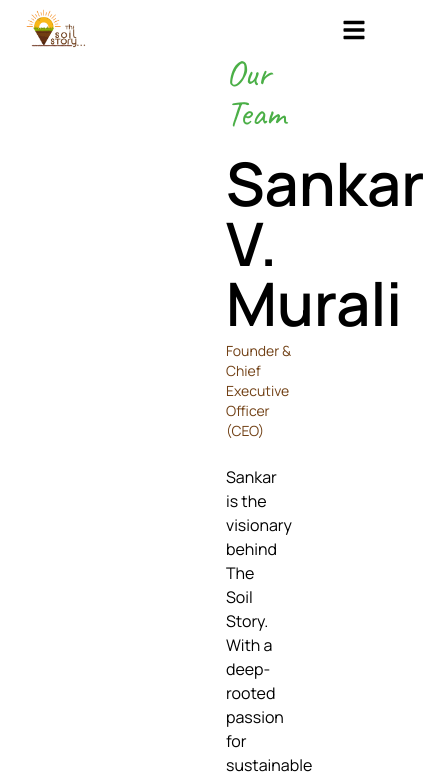
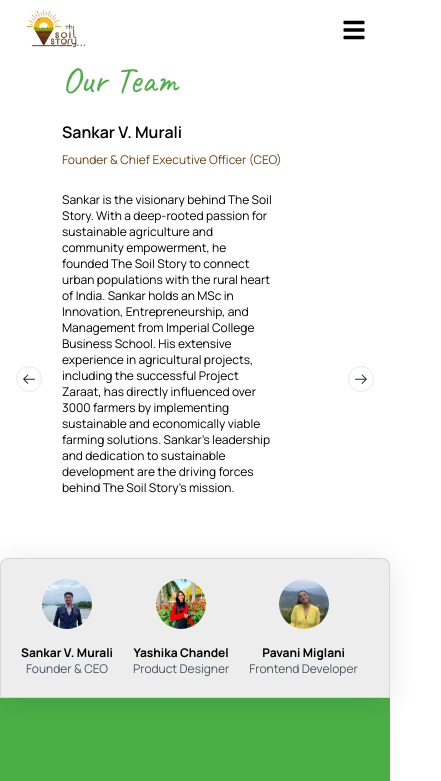
Before and after one commit to celestialeo/thesoilstory, a React (Vite) app: page /team in a window 390 px wide. Shown: the top 781 px of the page, 441 px wide, since content can reach past the window. Built offline with nearby package versions, Linux system fonts and the light colour scheme.

Commit message:
team reponsive done

```diff
--- a/src/components/Team/Team.jsx
+++ b/src/components/Team/Team.jsx
@@ -55,30 +55,37 @@
 
   return (
     <>
-      <div className="w-full h-full relative">
+      <div className="w-auto h-full relative md:w-full lg:w-full ">
         <Header text="white" />
-        <div className="flex justify-between px-40  items-center gap-10">
+        <div className="flex justify-between px-4 md:px-40 lg:px-40 items-center gap-5 md:gap-10 lg:gap-10 ">
           <button
             className=" hover:bg-gray-400 text-gray-800 font-bold rounded-full p-1 border "
             onClick={handlePrevious}
           >
             <GoArrowLeft />
           </button>
-          <div className="w-full mt-[-10%]">
+          <div className="w-full lg:mt-[-10%] md:mt-[-10%]">
             <h3
               style={{ fontFamily: "Caveat" }}
               className="text-[#4BAF47] text-4xl mb-5"
             >
               Our Team
             </h3>
-            <h1 className="text-6xl font-semibold mb-2">
+            <h1 className="text-base md:text-6xl lg:text-6xl font-semibold mb-2">
               {TeamData[current]?.name}
             </h1>
-            <h6 className="text-sm text-[#714015]">{TeamData[current]?.tag}</h6>
-            <p className="w-[80%] mt-6">{TeamData[current]?.about}</p>
+            <h6 className="text-xs md:text-sm lg:text-sm text-[#714015] w-[250px] md:w-auto lg:w-auto">
+              {TeamData[current]?.tag}
+            </h6>
+            <p className="w-[80%] mt-6 text-xs md:text-base lg:text-base h-[60vh] md:h-auto lg:h-auto">
+              {TeamData[current]?.about}
+            </p>
           </div>
-          <div>
-            <img src={TeamData[current]?.image} />
+          <div className="hidden lg:block md:block">
+            <img
+              src={TeamData[current]?.image}
+              className="md:h-[700px] md:w-[600px] lg:h-[700px] lg:w-[600px]"
+            />
           </div>
           <button
             className=" hover:bg-gray-400 text-gray-800 font-bold rounded-full p-1 border"
@@ -87,7 +94,7 @@
             <GoArrowRight />
           </button>
         </div>
-        <div className="flex justify-start z-10 py-5 glassEffect2 absolute bottom-0 w-full rounded-none rounded-t-lg px-36 gap-14">
+        <div className="flex justify-start z-10 py-5 glassEffect2 absolute bottom-0 w-full rounded-none rounded-t-lg gap-5 md:gap-14 lg:gap-14 px-5 md:px-36 lg:px-36">
           {TeamData?.map((data, idx) => {
             return (
               <>
@@ -99,10 +106,14 @@
                   <img
                     src={data?.avatar}
                     alt={data?.shortName}
-                    className="mx-auto rounded-full w-[77px]"
+                    className="mx-auto rounded-full md:w-[77px]  lg:w-[77px] w-[50px]"
                   />
-                  <div className="font-bold mt-4">{data?.shortName}</div>
-                  <div className="text-gray-600 text-sm">{data?.shortTag}</div>
+                  <div className="font-bold mt-4 text-xs md:text-base lg:text-base">
+                    {data?.shortName}
+                  </div>
+                  <div className="text-gray-600 text-xs md:text-sm lg:text-sm">
+                    {data?.shortTag}
+                  </div>
                 </div>
               </>
             );
```
